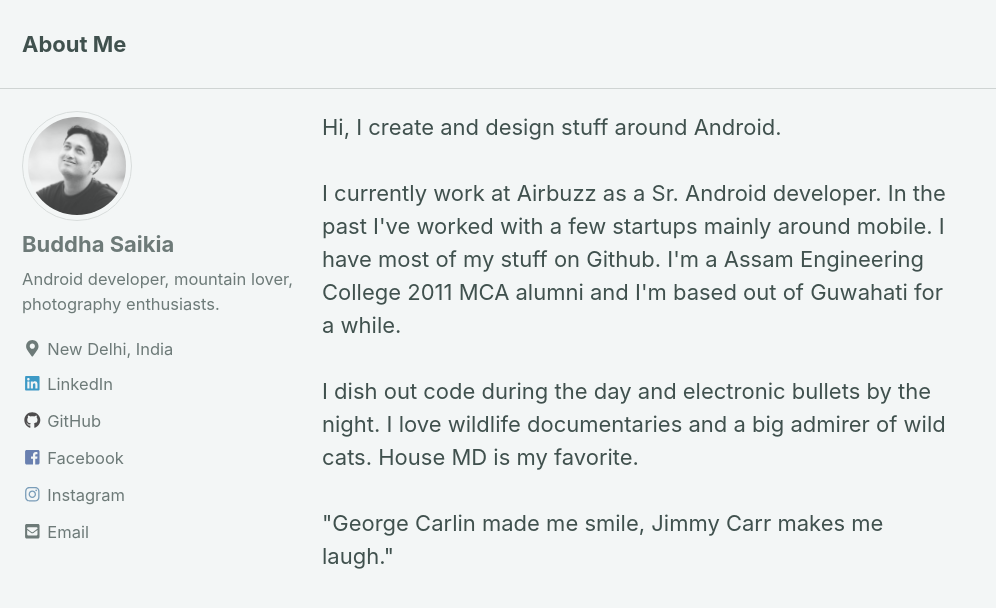
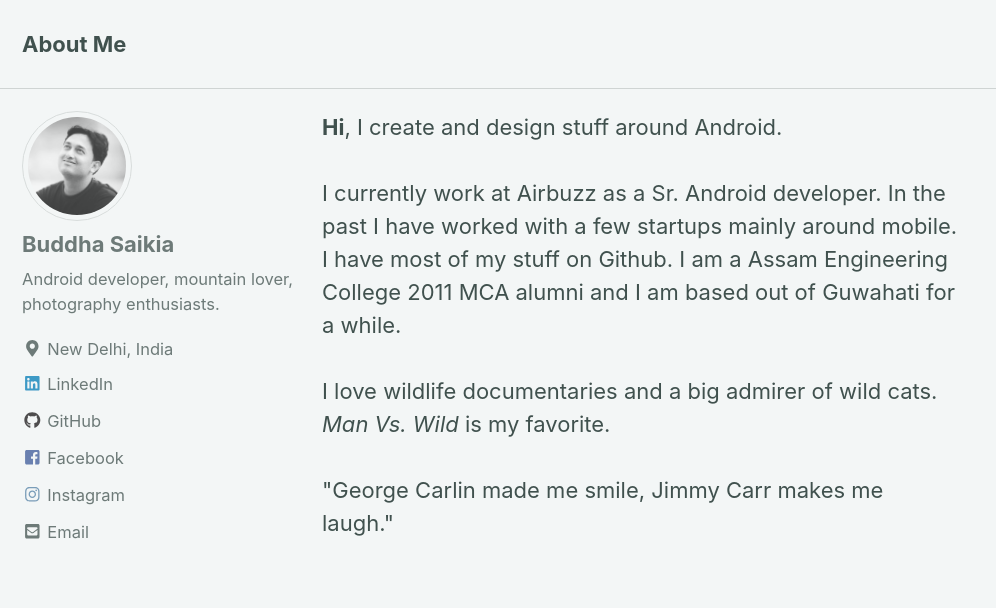
Before and after one commit to buddhasaikia/buddhasaikia.github.io, a Jekyll site: the page built from index.html, in a window 1280 px wide and 900 px high. Shown: the top 608 px of the window, without its empty margins (0-996 px from the left). Built offline with Jekyll 4.4.1, drawn with Linux system fonts in a browser that asks for light colours; cached includes are drawn as plain includes; nearby versions of some CDN libraries; the list of posts is cut into pages by our own code.

Commit message:
Update #31

```diff
--- a/index.html
+++ b/index.html
@@ -2,13 +2,15 @@
 layout: single
 author_profile: true
 ---
-Hi, I create and design stuff around Android.
+<b>Hi</b>, I create and design stuff around Android.
 <br/><br/>
 
-I currently work at Airbuzz as a Sr. Android developer. In the past I've worked with a few startups mainly around mobile. I have most of my stuff on Github. I'm a Assam Engineering College 2011 MCA alumni and I'm based out of Guwahati for a while.
+I currently work at Airbuzz as a Sr. Android developer. In the past I have worked
+ with a few startups mainly around mobile. I have most of my stuff on Github.
+ I am a Assam Engineering College 2011 MCA alumni and I am based out of Guwahati for a while.
 <br/><br/>
 
-I dish out code during the day and electronic bullets by the night. I love wildlife documentaries and a big admirer of wild cats. House MD is my favorite.
+I love wildlife documentaries and a big admirer of wild cats. <i>Man Vs. Wild</i> is my favorite.
 <br/><br/>
 
 "George Carlin made me smile, Jimmy Carr makes me laugh."
```
